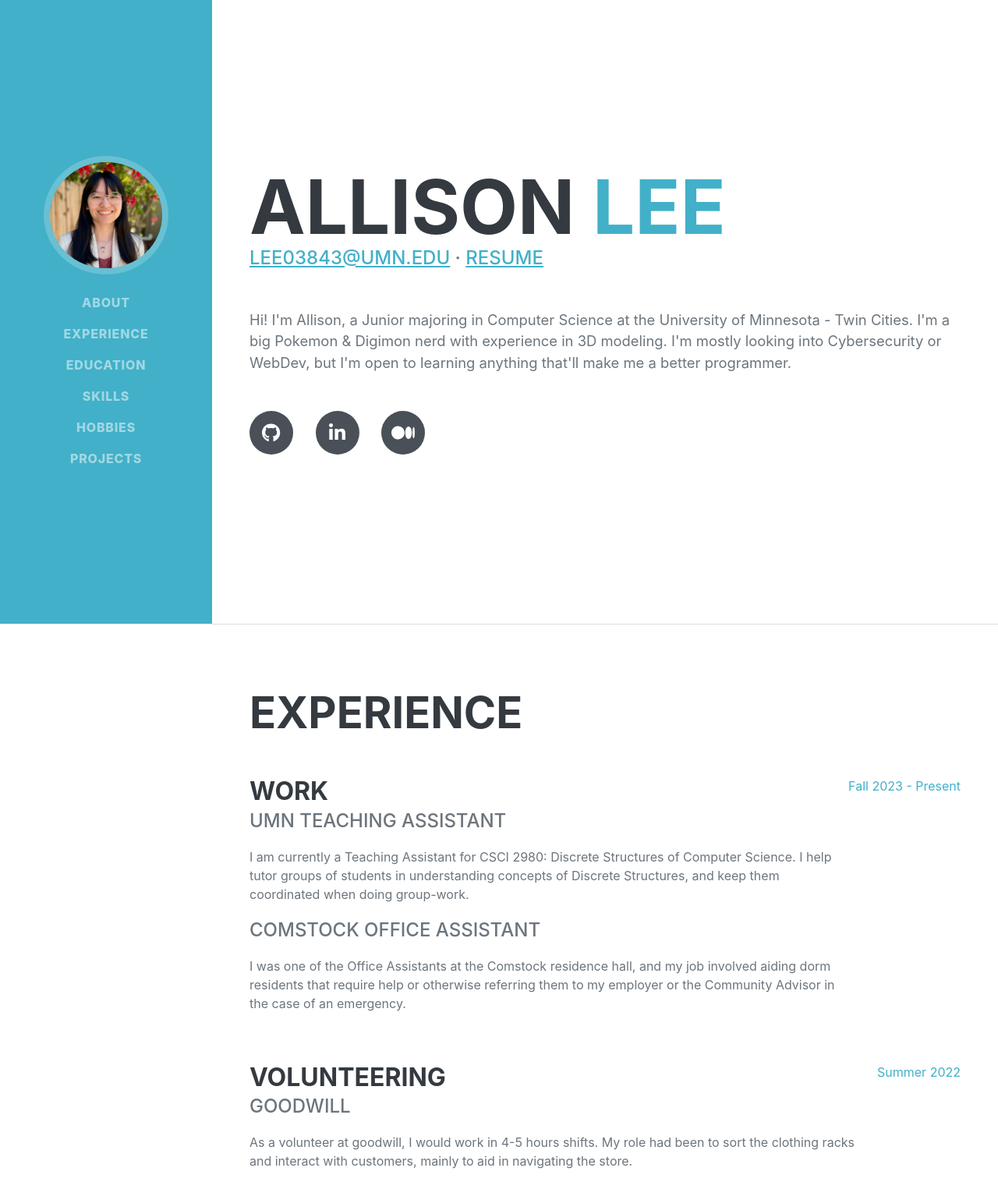
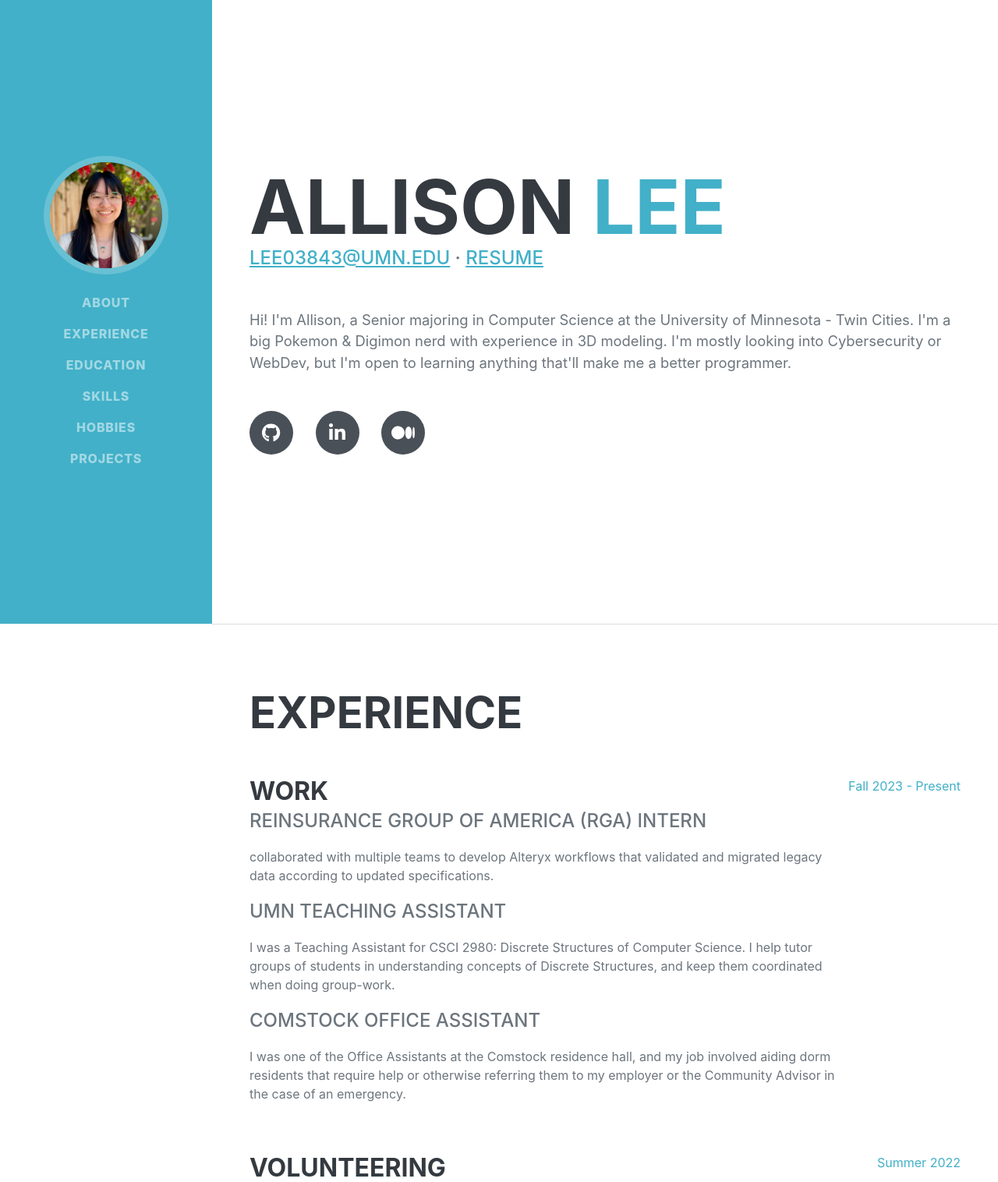
Before and after one commit to XiIinous/items, a Django app: page / in a window 1280 px wide. Shown: the top 1516 px of the page at 78% size. Run offline with Django 4.2, Linux system fonts and the light colour scheme; some libraries are stand-ins or nearby versions; some web fonts are replaced.

Commit message:
added rga, switched to seniro

```diff
--- a/hell_world/templates/hell_world.html
+++ b/hell_world/templates/hell_world.html
@@ -55,7 +55,7 @@
                     </html>
 
                     </div>
-                    <p class="lead mb-5">Hi! I'm Allison, a Junior majoring in Computer Science at the University of Minnesota - Twin Cities. I'm a big Pokemon & Digimon nerd with experience in 3D modeling. I'm mostly looking into Cybersecurity or WebDev, but I'm open to learning anything that'll make me a better programmer.</p>
+                    <p class="lead mb-5">Hi! I'm Allison, a Senior majoring in Computer Science at the University of Minnesota - Twin Cities. I'm a big Pokemon & Digimon nerd with experience in 3D modeling. I'm mostly looking into Cybersecurity or WebDev, but I'm open to learning anything that'll make me a better programmer.</p>
                     <div class="social-icons">
                         <a class="social-icon" href="https://github.com/XiIinous"><i class="fab fa-github"></i></a>
                         <!-- <a class="social-icon" href="https://umn.joinhandshake.com/stu/users/40582076"><i class="fa-solid fa-handshake"></i></a> -->
@@ -72,8 +72,10 @@
                     <div class="d-flex flex-column flex-md-row justify-content-between mb-5">
                         <div class="flex-grow-1">
                             <h3 class="mb-0">Work</h3>
+                            <div class="subheading mb-3">Reinsurance Group of America (RGA) Intern</div>
+                            <p>collaborated with multiple teams to develop Alteryx workflows that validated and migrated legacy data according to updated specifications.</p>
                             <div class="subheading mb-3">UMN Teaching Assistant</div>
-                            <p>I am currently a Teaching Assistant for CSCI 2980: Discrete Structures of Computer Science. I help tutor groups of students in understanding concepts of Discrete Structures, and keep them coordinated when doing group-work.</p>
+                            <p>I was a Teaching Assistant for CSCI 2980: Discrete Structures of Computer Science. I help tutor groups of students in understanding concepts of Discrete Structures, and keep them coordinated when doing group-work.</p>
                             <div class="subheading mb-3">Comstock Office Assistant</div>
                             <p>I was one of the Office Assistants at the Comstock residence hall, and my job involved aiding dorm residents that require help or otherwise referring them to my employer or the Community Advisor in the case of an emergency.</p>
                         </div>
```
